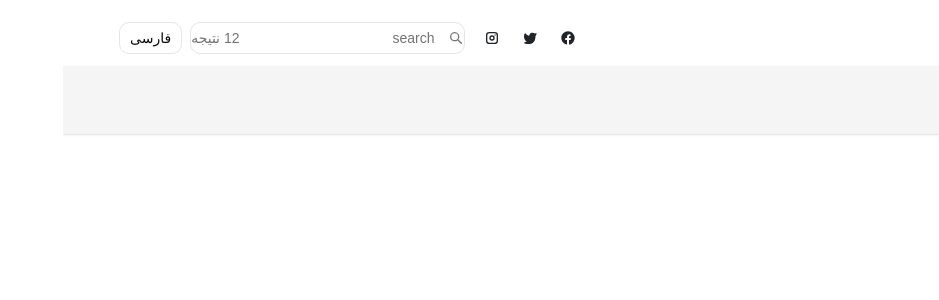
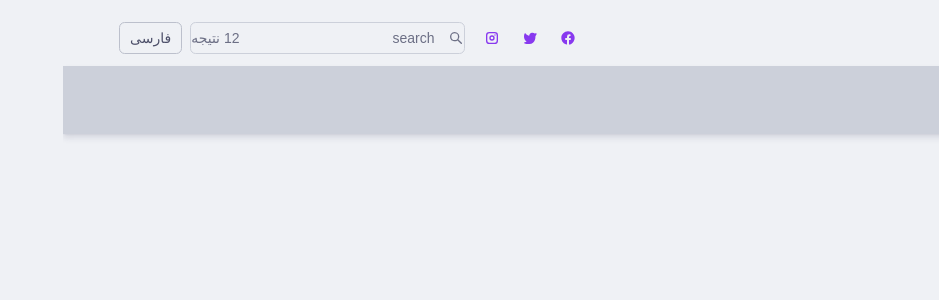
Before and after one commit to m0st4f4/Blog-React-TS, a React (Vite) app: page / in a window 1280 px wide. Shown: the top 300 px of the page, without its empty margins (341-1280 px from the left). Built offline with nearby package versions, Linux system fonts and the light colour scheme.

Commit message:
feat(theme): update theme system design

```diff
--- a/src/index.css
+++ b/src/index.css
@@ -8,118 +8,184 @@
 @custom-variant dark (&:is(.dark *));
 
 @theme inline {
-    /* Dynamic Variables */
-    --radius: 0.625rem;
+  --color-background: var(--background);
+  --color-foreground: var(--foreground);
+  --color-card: var(--card);
+  --color-card-foreground: var(--card-foreground);
+  --color-popover: var(--popover);
+  --color-popover-foreground: var(--popover-foreground);
+  --color-primary: var(--primary);
+  --color-primary-foreground: var(--primary-foreground);
+  --color-secondary: var(--secondary);
+  --color-secondary-foreground: var(--secondary-foreground);
+  --color-muted: var(--muted);
+  --color-muted-foreground: var(--muted-foreground);
+  --color-accent: var(--accent);
+  --color-accent-foreground: var(--accent-foreground);
+  --color-destructive: var(--destructive);
+  --color-destructive-foreground: var(--destructive-foreground);
+  --color-border: var(--border);
+  --color-input: var(--input);
+  --color-ring: var(--ring);
+  --color-chart-1: var(--chart-1);
+  --color-chart-2: var(--chart-2);
+  --color-chart-3: var(--chart-3);
+  --color-chart-4: var(--chart-4);
+  --color-chart-5: var(--chart-5);
+  --color-sidebar: var(--sidebar);
+  --color-sidebar-foreground: var(--sidebar-foreground);
+  --color-sidebar-primary: var(--sidebar-primary);
+  --color-sidebar-primary-foreground: var(--sidebar-primary-foreground);
+  --color-sidebar-accent: var(--sidebar-accent);
+  --color-sidebar-accent-foreground: var(--sidebar-accent-foreground);
+  --color-sidebar-border: var(--sidebar-border);
+  --color-sidebar-ring: var(--sidebar-ring);
 
-    /* Global Theme */
-    --font-heading: var(--font-sans);
-    --font-sans: 'Vazirmatn Variable', 'Geist Variable', sans-serif;
-    --color-sidebar-ring: var(--sidebar-ring);
-    --color-sidebar-border: var(--sidebar-border);
-    --color-sidebar-accent-foreground: var(--sidebar-accent-foreground);
-    --color-sidebar-accent: var(--sidebar-accent);
-    --color-sidebar-primary-foreground: var(--sidebar-primary-foreground);
-    --color-sidebar-primary: var(--sidebar-primary);
-    --color-sidebar-foreground: var(--sidebar-foreground);
-    --color-sidebar: var(--sidebar);
-    --color-chart-5: var(--chart-5);
-    --color-chart-4: var(--chart-4);
-    --color-chart-3: var(--chart-3);
-    --color-chart-2: var(--chart-2);
-    --color-chart-1: var(--chart-1);
-    --color-ring: var(--ring);
-    --color-input: var(--input);
-    --color-border: var(--border);
-    --color-destructive: var(--destructive);
-    --color-accent-foreground: var(--accent-foreground);
-    --color-accent: var(--accent);
-    --color-muted-foreground: var(--muted-foreground);
-    --color-muted: var(--muted);
-    --color-secondary-foreground: var(--secondary-foreground);
-    --color-secondary: var(--secondary);
-    --color-primary-foreground: var(--primary-foreground);
-    --color-primary: var(--primary);
-    --color-popover-foreground: var(--popover-foreground);
-    --color-popover: var(--popover);
-    --color-card-foreground: var(--card-foreground);
-    --color-card: var(--card);
-    --color-foreground: var(--foreground);
-    --color-background: var(--background);
-    --radius-sm: calc(var(--radius) * 0.6);
-    --radius-md: calc(var(--radius) * 0.8);
+  --font-sans: var(--font-sans);
+  --font-mono: var(--font-mono);
+  --font-serif: var(--font-serif);
+
+  --radius-sm: calc(var(--radius) - 4px);
+  --radius-md: calc(var(--radius) - 2px);
   --radius-lg: var(--radius);
-    --radius-xl: calc(var(--radius) * 1.4);
-    --radius-2xl: calc(var(--radius) * 1.8);
-    --radius-3xl: calc(var(--radius) * 2.2);
-    --radius-4xl: calc(var(--radius) * 2.6);
+  --radius-xl: calc(var(--radius) + 4px);
+
+  --shadow-2xs: var(--shadow-2xs);
+  --shadow-xs: var(--shadow-xs);
+  --shadow-sm: var(--shadow-sm);
+  --shadow: var(--shadow);
+  --shadow-md: var(--shadow-md);
+  --shadow-lg: var(--shadow-lg);
+  --shadow-xl: var(--shadow-xl);
+  --shadow-2xl: var(--shadow-2xl);
 }
 
 :root {
-    --background: oklch(1 0 0);
-    --foreground: oklch(0.145 0 0);
+  --background: oklch(0.9578 0.0058 264.5321);
+  --foreground: oklch(0.4355 0.043 279.325);
   --card: oklch(1 0 0);
-    --card-foreground: oklch(0.145 0 0);
-    --popover: oklch(1 0 0);
-    --popover-foreground: oklch(0.145 0 0);
-    --primary: oklch(0.262 0.009 248.19);
-    --primary-foreground: oklch(0.985 0 0);
-    --secondary: oklch(0.97 0 0);
-    --secondary-foreground: oklch(0.205 0 0);
-    --muted: oklch(0.97 0 0);
-    --muted-foreground: oklch(0.556 0 0);
-    --accent: oklch(0.667 0.206 38.961);
-    --accent-foreground: oklch(0.205 0 0);
-    --destructive: oklch(0.577 0.245 27.325);
-    --border: oklch(0.922 0 0);
-    --input: oklch(0.922 0 0);
-    --ring: oklch(0.708 0 0);
-    --chart-1: oklch(0.87 0 0);
-    --chart-2: oklch(0.556 0 0);
-    --chart-3: oklch(0.439 0 0);
-    --chart-4: oklch(0.371 0 0);
-    --chart-5: oklch(0.269 0 0);
-    --sidebar: oklch(0.985 0 0);
-    --sidebar-foreground: oklch(0.145 0 0);
-    --sidebar-primary: oklch(0.205 0 0);
-    --sidebar-primary-foreground: oklch(0.985 0 0);
-    --sidebar-accent: oklch(0.97 0 0);
-    --sidebar-accent-foreground: oklch(0.205 0 0);
-    --sidebar-border: oklch(0.922 0 0);
-    --sidebar-ring: oklch(0.708 0 0);
+  --card-foreground: oklch(0.4355 0.043 279.325);
+  --popover: oklch(0.8575 0.0145 268.4756);
+  --popover-foreground: oklch(0.4355 0.043 279.325);
+  --primary: oklch(0.5547 0.2503 297.0156);
+  --primary-foreground: oklch(1 0 0);
+  --secondary: oklch(0.8575 0.0145 268.4756);
+  --secondary-foreground: oklch(0.4355 0.043 279.325);
+  --muted: oklch(0.906 0.0117 264.5071);
+  --muted-foreground: oklch(0.5471 0.0343 279.0837);
+  --accent: oklch(0.682 0.1448 235.3822);
+  --accent-foreground: oklch(1 0 0);
+  --destructive: oklch(0.5505 0.2155 19.8095);
+  --destructive-foreground: oklch(1 0 0);
+  --border: oklch(0.8083 0.0174 271.1982);
+  --input: oklch(0.8575 0.0145 268.4756);
+  --ring: oklch(0.5547 0.2503 297.0156);
+  --chart-1: oklch(0.5547 0.2503 297.0156);
+  --chart-2: oklch(0.682 0.1448 235.3822);
+  --chart-3: oklch(0.625 0.1772 140.4448);
+  --chart-4: oklch(0.692 0.2041 42.4293);
+  --chart-5: oklch(0.7141 0.1045 33.0967);
+  --sidebar: oklch(0.9335 0.0087 264.5206);
+  --sidebar-foreground: oklch(0.4355 0.043 279.325);
+  --sidebar-primary: oklch(0.5547 0.2503 297.0156);
+  --sidebar-primary-foreground: oklch(1 0 0);
+  --sidebar-accent: oklch(0.682 0.1448 235.3822);
+  --sidebar-accent-foreground: oklch(1 0 0);
+  --sidebar-border: oklch(0.8083 0.0174 271.1982);
+  --sidebar-ring: oklch(0.5547 0.2503 297.0156);
+  --font-sans: "Vazirmatn Variable", sans-serif;
+  --font-serif: Georgia, serif;
+  --font-mono: Fira Code, monospace;
+  --radius: 0.35rem;
+  --shadow-x: 0px;
+  --shadow-y: 4px;
+  --shadow-blur: 6px;
+  --shadow-spread: 0px;
+  --shadow-opacity: 0.12;
+  --shadow-color: hsl(240 30% 25%);
+  --shadow-2xs: 0px 4px 6px 0px hsl(240 30% 25% / 0.06);
+  --shadow-xs: 0px 4px 6px 0px hsl(240 30% 25% / 0.06);
+  --shadow-sm:
+    0px 4px 6px 0px hsl(240 30% 25% / 0.12),
+    0px 1px 2px -1px hsl(240 30% 25% / 0.12);
+  --shadow:
+    0px 4px 6px 0px hsl(240 30% 25% / 0.12),
+    0px 1px 2px -1px hsl(240 30% 25% / 0.12);
+  --shadow-md:
+    0px 4px 6px 0px hsl(240 30% 25% / 0.12),
+    0px 2px 4px -1px hsl(240 30% 25% / 0.12);
+  --shadow-lg:
+    0px 4px 6px 0px hsl(240 30% 25% / 0.12),
+    0px 4px 6px -1px hsl(240 30% 25% / 0.12);
+  --shadow-xl:
+    0px 4px 6px 0px hsl(240 30% 25% / 0.12),
+    0px 8px 10px -1px hsl(240 30% 25% / 0.12);
+  --shadow-2xl: 0px 4px 6px 0px hsl(240 30% 25% / 0.3);
+  --tracking-normal: 0em;
+  --spacing: 0.25rem;
 }
 
 .dark {
-    --background: oklch(0.145 0 0);
-    --foreground: oklch(0.985 0 0);
-    --card: oklch(0.205 0 0);
-    --card-foreground: oklch(0.985 0 0);
-    --popover: oklch(0.205 0 0);
-    --popover-foreground: oklch(0.985 0 0);
-    --primary: oklch(0.922 0 0);
-    --primary-foreground: oklch(0.205 0 0);
-    --secondary: oklch(0.269 0 0);
-    --secondary-foreground: oklch(0.985 0 0);
-    --muted: oklch(0.269 0 0);
-    --muted-foreground: oklch(0.708 0 0);
-    --accent: oklch(0.269 0 0);
-    --accent-foreground: oklch(0.985 0 0);
-    --destructive: oklch(0.704 0.191 22.216);
-    --border: oklch(1 0 0 / 10%);
-    --input: oklch(1 0 0 / 15%);
-    --ring: oklch(0.556 0 0);
-    --chart-1: oklch(0.87 0 0);
-    --chart-2: oklch(0.556 0 0);
-    --chart-3: oklch(0.439 0 0);
-    --chart-4: oklch(0.371 0 0);
-    --chart-5: oklch(0.269 0 0);
-    --sidebar: oklch(0.205 0 0);
-    --sidebar-foreground: oklch(0.985 0 0);
-    --sidebar-primary: oklch(0.488 0.243 264.376);
-    --sidebar-primary-foreground: oklch(0.985 0 0);
-    --sidebar-accent: oklch(0.269 0 0);
-    --sidebar-accent-foreground: oklch(0.985 0 0);
-    --sidebar-border: oklch(1 0 0 / 10%);
-    --sidebar-ring: oklch(0.556 0 0);
+  --background: oklch(0.2155 0.0254 284.0647);
+  --foreground: oklch(0.8787 0.0426 272.2767);
+  --card: oklch(0.2429 0.0304 283.911);
+  --card-foreground: oklch(0.8787 0.0426 272.2767);
+  --popover: oklch(0.4037 0.032 280.152);
+  --popover-foreground: oklch(0.8787 0.0426 272.2767);
+  --primary: oklch(0.7871 0.1187 304.7693);
+  --primary-foreground: oklch(0.2429 0.0304 283.911);
+  --secondary: oklch(0.4765 0.034 278.643);
+  --secondary-foreground: oklch(0.8787 0.0426 272.2767);
+  --muted: oklch(0.2973 0.0294 276.2144);
+  --muted-foreground: oklch(0.751 0.0396 273.932);
+  --accent: oklch(0.8467 0.0833 210.2545);
+  --accent-foreground: oklch(0.2429 0.0304 283.911);
+  --destructive: oklch(0.7556 0.1297 2.7642);
+  --destructive-foreground: oklch(0.2429 0.0304 283.911);
+  --border: oklch(0.324 0.0319 281.9784);
+  --input: oklch(0.324 0.0319 281.9784);
+  --ring: oklch(0.7871 0.1187 304.7693);
+  --chart-1: oklch(0.7871 0.1187 304.7693);
+  --chart-2: oklch(0.8467 0.0833 210.2545);
+  --chart-3: oklch(0.8577 0.1092 142.7153);
+  --chart-4: oklch(0.8237 0.1015 52.6294);
+  --chart-5: oklch(0.9226 0.0238 30.4919);
+  --sidebar: oklch(0.1828 0.0204 284.2039);
+  --sidebar-foreground: oklch(0.8787 0.0426 272.2767);
+  --sidebar-primary: oklch(0.7871 0.1187 304.7693);
+  --sidebar-primary-foreground: oklch(0.2429 0.0304 283.911);
+  --sidebar-accent: oklch(0.8467 0.0833 210.2545);
+  --sidebar-accent-foreground: oklch(0.2429 0.0304 283.911);
+  --sidebar-border: oklch(0.4037 0.032 280.152);
+  --sidebar-ring: oklch(0.7871 0.1187 304.7693);
+  --font-sans: "Vazirmatn Variable", sans-serif;
+  --font-serif: Georgia, serif;
+  --font-mono: Fira Code, monospace;
+  --radius: 0.35rem;
+  --shadow-x: 0px;
+  --shadow-y: 4px;
+  --shadow-blur: 6px;
+  --shadow-spread: 0px;
+  --shadow-opacity: 0.12;
+  --shadow-color: hsl(240 30% 25%);
+  --shadow-2xs: 0px 4px 6px 0px hsl(240 30% 25% / 0.06);
+  --shadow-xs: 0px 4px 6px 0px hsl(240 30% 25% / 0.06);
+  --shadow-sm:
+    0px 4px 6px 0px hsl(240 30% 25% / 0.12),
+    0px 1px 2px -1px hsl(240 30% 25% / 0.12);
+  --shadow:
+    0px 4px 6px 0px hsl(240 30% 25% / 0.12),
+    0px 1px 2px -1px hsl(240 30% 25% / 0.12);
+  --shadow-md:
+    0px 4px 6px 0px hsl(240 30% 25% / 0.12),
+    0px 2px 4px -1px hsl(240 30% 25% / 0.12);
+  --shadow-lg:
+    0px 4px 6px 0px hsl(240 30% 25% / 0.12),
+    0px 4px 6px -1px hsl(240 30% 25% / 0.12);
+  --shadow-xl:
+    0px 4px 6px 0px hsl(240 30% 25% / 0.12),
+    0px 8px 10px -1px hsl(240 30% 25% / 0.12);
+  --shadow-2xl: 0px 4px 6px 0px hsl(240 30% 25% / 0.3);
 }
 
 @layer base {
```
Lines whose indentation alone changed are shown as unchanged.
